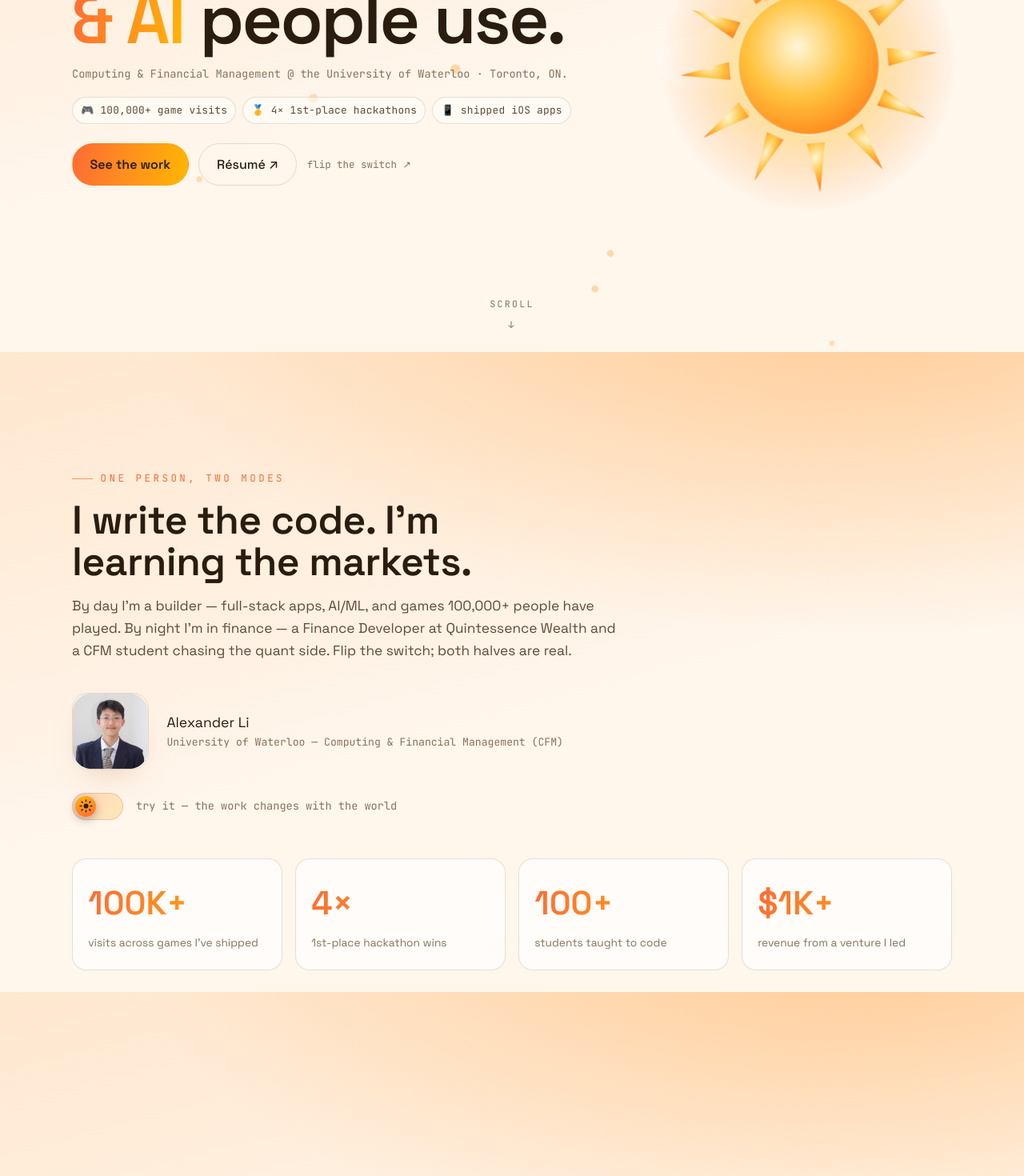
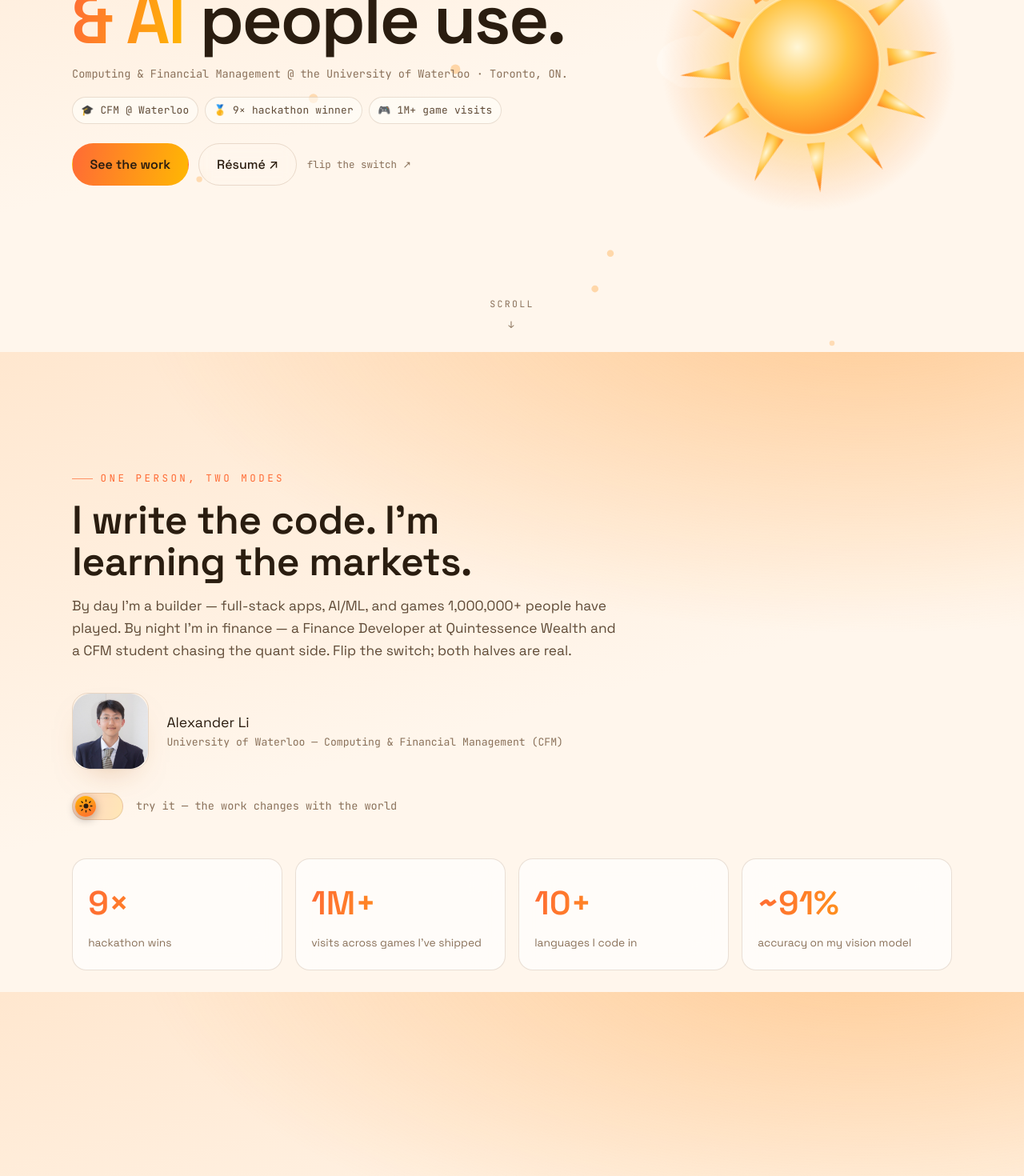
Before and after one commit to alexanderli07/website, a React (Vite) app: page / in a window 1280 px wide. Shown: the part 360-1830 px from the top of the page at 80% size. Built offline with nearby package versions, Linux system fonts and the light colour scheme.

Commit message:
update details of projects

```diff
--- a/index.html
+++ b/index.html
@@ -8,7 +8,7 @@
     <title>Alexander Li — Builder by day, quant by night</title>
     <meta
       name="description"
-      content="Alexander Li — Computing &amp; Financial Management @ University of Waterloo, Finance Developer at Quintessence Wealth. Games 100,000+ people have played, hackathon wins, and ML + full-stack work. Two worlds, one portfolio."
+      content="Alexander Li — Computing &amp; Financial Management @ University of Waterloo, Finance Developer at Quintessence Wealth. Games 1,000,000+ people have played, hackathon wins, and ML + full-stack work. Two worlds, one portfolio."
     />
     <meta name="author" content="Alexander Li" />
     <meta name="theme-color" content="#0b1020" />
@@ -19,7 +19,7 @@
     <meta property="og:title" content="Alexander Li — Builder by day, quant by night" />
     <meta
       property="og:description"
-      content="Games 100,000+ people have played, hackathon wins, ML + full-stack work, and a Finance Developer role at Quintessence Wealth — from a CFM student at the University of Waterloo."
+      content="Games 1,000,000+ people have played, hackathon wins, ML + full-stack work, and a Finance Developer role at Quintessence Wealth — from a CFM student at the University of Waterloo."
     />
     <meta property="og:image" content="https://alexanderli.dev/assets/images/AlexanderLi.png" />
     <meta name="twitter:card" content="summary_large_image" />
@@ -38,7 +38,7 @@
     <noscript>
       <div style="max-width: 720px; margin: 12vh auto; padding: 0 24px; font-family: system-ui; color: #e8ecf8; background:#0b1020;">
         <h1>Alexander Li</h1>
-        <p>Computing &amp; Financial Management @ University of Waterloo, Finance Developer at Quintessence Wealth. Game developer (100,000+ visits), hackathon winner, and ML / full-stack builder. Please enable JavaScript for the full experience, or reach me at
+        <p>Computing &amp; Financial Management @ University of Waterloo, Finance Developer at Quintessence Wealth. Game developer (1,000,000+ visits), hackathon winner, and ML / full-stack builder. Please enable JavaScript for the full experience, or reach me at
           <a style="color:#7cf" href="mailto:a565li@uwaterloo.ca">a565li@uwaterloo.ca</a>.</p>
       </div>
     </noscript>
--- a/src/components/Experience.tsx
+++ b/src/components/Experience.tsx
@@ -41,7 +41,7 @@ export function Experience() {
             >
               <div>
                 <div className="exp-period">{job.period}</div>
-                {job.current && <div className="exp-current">currently</div>}
+                {job.current && <div className="exp-current">current</div>}
                 <div className="exp-loc">{job.location}</div>
               </div>
               <div>
--- a/src/components/Hero.tsx
+++ b/src/components/Hero.tsx
@@ -5,7 +5,7 @@ import { profile, contact } from "../data/content";
 export function Hero() {
   const { world } = useWorld();
   const h = profile.headline[world];
-  const chips = profile.chips[world];
+  const chips = profile.chips;
 
   return (
     <section className="hero container" id="top">
--- a/src/components/MLDemo.tsx
+++ b/src/components/MLDemo.tsx
@@ -12,7 +12,7 @@ type Classifier = (text: string) => Promise<Array<{ label: string; score: number
 const SAMPLES = [
   "Alex ships polished, creative software fast.",
   "This portfolio is unbelievably boring and slow.",
-  "I built a game 100,000 people actually played.",
+  "I built a game 1,000,000 people actually played.",
 ];
 
 /**
--- a/src/data/content.ts
+++ b/src/data/content.ts
@@ -68,19 +68,16 @@ export const profile = {
     "Full-stack & AI developer, 4× first-place hackathon winner, and a Finance Developer at Quintessence Wealth — building at the line between code and capital.",
   location: "Toronto, Ontario, Canada",
   school: "University of Waterloo — Computing & Financial Management (CFM)",
-  // short status chips shown in the hero (replace the old portrait), per world
-  chips: {
-    day: ["🎮 100,000+ game visits", "🥇 4× 1st-place hackathons", "📱 shipped iOS apps"],
-    night: ["💼 Finance Dev @ Quintessence Wealth", "🎓 CFM @ Waterloo", "📊 Bloomberg Terminal"],
-  },
+  // short status chips shown in the hero (replace the old portrait) — same in both worlds
+  chips: ["🎓 CFM @ Waterloo", "🥇 9× hackathon winner", "🎮 1M+ game visits"],
 };
 
 /** Headline stats (Alexander's own claims, from the résumé). */
 export const stats = [
-  { value: "100K+", label: "visits across games I've shipped" },
-  { value: "4×", label: "1st-place hackathon wins" },
-  { value: "100+", label: "students taught to code" },
-  { value: "$1K+", label: "revenue from a venture I led" },
+  { value: "9×", label: "hackathon wins" },
+  { value: "1M+", label: "visits across games I've shipped" },
+  { value: "10+", label: "languages I code in" },
+  { value: "~91%", label: "accuracy on my vision model" },
 ];
 
 /* ============================================================================
@@ -166,42 +163,6 @@ export const experience: Job[] = [
    ========================================================================== */
 export const dayProjects: Project[] = [
   {
-    id: "alphia",
-    title: "Alphia",
-    blurb:
-      "A Chrome extension that reads any store's products and uses AI to generate realistic outfit previews on your own photo.",
-    highlight: "Sub-300 ms AI previews",
-    problem:
-      "Online shopping makes you imagine how something looks on you. I wanted to remove the imagining.",
-    approach:
-      "Built a Manifest Chrome extension that scrapes product metadata from arbitrary e-commerce sites via dynamic DOM parsing, with an Express.js proxy securely calling the Gemini API to compose your photo with product images.",
-    outcome:
-      "AI outfit previews and styling feedback in the browser — and after optimizing data flow across extension, frontend and backend, sub-300 ms latency.",
-    tags: ["JavaScript", "React", "Vite", "Express.js", "Gemini API"],
-    year: "2026 – present",
-    image: "", // TODO: add a screenshot / demo GIF
-    links: [], // TODO: add repo / demo
-    world: "day",
-  },
-  {
-    id: "saight",
-    title: "saight",
-    blurb:
-      "Hands-free assistive vision: a CV model that recognizes objects and answers spoken queries about your surroundings.",
-    highlight: "🥇 1st Place — DeltaHacks X",
-    problem:
-      "Could a camera + a voice be eyes for someone who can't rely on their own?",
-    approach:
-      "Implemented a computer-vision model with TensorFlow and OpenCV, with offline speech-to-text so it works hands-free via voice commands.",
-    outcome:
-      "~91% object-recognition accuracy, end-to-end latency cut by ~35%, supporting 100+ unique object queries on stage — and 1st place at DeltaHacks X.",
-    tags: ["Python", "OpenCV", "TensorFlow", "Computer Vision"],
-    year: "Jan 2024",
-    image: "/assets/images/dragonflai.png",
-    links: [],
-    world: "day",
-  },
-  {
     id: "dragonflai",
     title: "dragonfl.ai",
     blurb:
@@ -220,41 +181,6 @@ export const dayProjects: Project[] = [
     world: "day",
   },
   {
-    id: "mediscan",
-    title: "MediScan",
-    blurb:
-      "A free web tool that flags possible pneumonia from chest X-rays using a model trained on collected scans.",
-    highlight: "ML on medical imaging",
-    problem:
-      "Radiology isn't equally accessible everywhere. Could a model give a fast, free first-pass read of a chest X-ray?",
-    approach:
-      "Users sign up and upload an X-ray; a model trained on collected chest scans returns real-time analysis and highlights areas to check.",
-    outcome:
-      "A working, accessible classifier — and my first lesson in the discipline ML really demands. [TODO: add your real test accuracy / AUC.]",
-    tags: ["Machine Learning", "Medical Imaging", "Classification"],
-    year: "Dec 2022",
-    image: "/assets/images/MediScan.png",
-    links: [],
-    world: "day",
-  },
-  {
-    id: "freshvision",
-    title: "FreshVision",
-    blurb:
-      "Cameras in your fridge photograph produce on a schedule; an ML model flags ripeness and suggests recipes before food is wasted.",
-    highlight: "Cuts food waste with CV",
-    problem: "Food goes bad at the back of the fridge because we forget it's there. What if the fridge kept watch?",
-    approach:
-      "Cameras photograph produce every few hours and send images to an ML model and web app that determine ripeness and suggest recipes.",
-    outcome:
-      "An end-to-end system on a real, global problem — sensing, a model, and an app that turns a prediction into an action.",
-    tags: ["Machine Learning", "Computer Vision", "IoT"],
-    year: "Aug 2023",
-    image: "/assets/images/FreshVision.png",
-    links: [],
-    world: "day",
-  },
-  {
     id: "invisibilis",
     title: "invīsibilis",
     blurb:
@@ -264,7 +190,7 @@ export const dayProjects: Project[] = [
     approach:
       "Engineered lidar-based visibility mechanics in Lua, optimizing game logic and rendering loops so the maze and monsters only exist for a moment after each scan.",
     outcome:
-      "10,000+ players on this prototype alone — part of 100,000+ visits across my games — and Best Game Mechanic at AngelHacks. Its reveal mechanic is the metaphor behind this site.",
+      "10,000+ players on this prototype alone — part of 1,000,000+ visits across my games — and Best Game Mechanic at AngelHacks. Its reveal mechanic is the metaphor behind this site.",
     tags: ["Roblox Studio", "Lua", "Game Mechanic"],
     year: "2022 – present",
     image: "/assets/images/invisibilis.png",
@@ -286,58 +212,20 @@ export const dayProjects: Project[] = [
     world: "day",
   },
   {
-    id: "journeymate",
-    title: "JourneyMate",
-    blurb: "A Discord bot that plans whole trips — destinations, hotels, attractions and budget — via the GPT API.",
-    highlight: "GPT-powered trip planning",
-    problem: "Planning a trip means juggling a dozen tabs. I wanted it to be one conversation where people already hang out.",
-    approach: "Built with JavaScript and Discord.js, wired to OpenAI's GPT API to turn preferences into a full itinerary and budget.",
-    outcome: "Turns a vague 'somewhere warm, not too pricey' into an actual plan.",
-    tags: ["JavaScript", "Discord.js", "OpenAI API", "LLM"],
-    year: "Apr 2023",
-    image: "/assets/images/JourneyMate.png",
-    links: [],
-    world: "day",
-  },
-  {
-    id: "hopelink",
-    title: "HopeLink",
-    blurb: "A low-bandwidth communication system for disaster zones — locate food, water and safe areas when infrastructure is gone.",
-    highlight: "Engineering under hard constraints",
-    problem: "How do people coordinate when the network is barely there?",
-    approach: "Built a system using minimal data services so users anywhere can find resources, flag safe/unsafe areas, and chat on almost no bandwidth.",
-    outcome: "A study in designing for the worst case: graceful degradation and resilience as a first-class feature.",
-    tags: ["Systems", "Networking", "Full-stack"],
-    year: "May 2023",
-    image: "/assets/images/HopeLink.png",
-    links: [],
-    world: "day",
-  },
-  {
-    id: "turner-fenton-sac",
-    title: "Turner Fenton SAC",
-    blurb: "The official website for my school's Student Activity Council — team, events, gallery and applications.",
-    highlight: "Shipped & maintained for the school",
-    problem: "Our Student Activity Council had no central home — events and applications were scattered.",
-    approach: "As an exec I designed and built the site: team intro, events, photo gallery, contact and an application section.",
-    outcome: "A live product the whole school uses, which I still manage and update.",
-    tags: ["Web Development", "Frontend"],
-    year: "2022 – present",
-    image: "/assets/images/Turner-Fenton-SAC.png",
-    links: [],
-    world: "day",
-  },
-  {
-    id: "nova",
-    title: "Nova — The Book Suggester",
-    blurb: "My very first hackathon project: book recommendations from your borrowing history.",
-    highlight: "Where it started — 2020",
-    problem: "My first hackathon, and my first taste of using data about the past to suggest something for the future.",
-    approach: "Built a recommender that suggests books from a reader's borrow history.",
-    outcome: "Modest — but the origin point of everything that followed.",
-    tags: ["Recommendation", "Data", "First Project"],
-    year: "Aug 2020",
-    image: "/assets/images/nova.png",
+    id: "saight",
+    title: "saight",
+    blurb:
+      "Hands-free assistive vision: a CV model that recognizes objects and answers spoken queries about your surroundings.",
+    highlight: "🥇 1st Place — DeltaHacks X",
+    problem:
+      "Could a camera + a voice be eyes for someone who can't rely on their own?",
+    approach:
+      "Implemented a computer-vision model with TensorFlow and OpenCV, with offline speech-to-text so it works hands-free via voice commands.",
+    outcome:
+      "~91% object-recognition accuracy, end-to-end latency cut by ~35%, supporting 100+ unique object queries on stage — and 1st place at DeltaHacks X.",
+    tags: ["Python", "OpenCV", "TensorFlow", "Computer Vision"],
+    year: "Jan 2024",
+    image: "",
     links: [],
     world: "day",
   },
@@ -463,5 +351,5 @@ export const contact = {
 export const bridgeCopy = {
   kicker: "One person, two modes",
   title: "I write the code. I'm learning the markets.",
-  body: "By day I'm a builder — full-stack apps, AI/ML, and games 100,000+ people have played. By night I'm in finance — a Finance Developer at Quintessence Wealth and a CFM student chasing the quant side. Flip the switch; both halves are real.",
+  body: "By day I'm a builder — full-stack apps, AI/ML, and games 1,000,000+ people have played. By night I'm in finance — a Finance Developer at Quintessence Wealth and a CFM student chasing the quant side. Flip the switch; both halves are real.",
 };
--- a/src/styles/global.css
+++ b/src/styles/global.css
@@ -271,7 +271,9 @@ main { position: relative; z-index: 1; }
 /* =============================================================================
    NAV
    ========================================================================== */
-.nav { position: fixed; inset: 0 0 auto 0; z-index: 50; padding-top: 0.9rem; }
+.nav { position: fixed; inset: 0 0 auto 0; z-index: 50; padding-top: 0.9rem; transition: opacity 0.3s ease, transform 0.3s ease; }
+/* hide the nav while a case-study dialog is open (it sits outside the modal's stacking context) */
+body[data-modal-open] .nav { opacity: 0; transform: translateY(-110%); pointer-events: none; }
 .nav-inner {
   display: flex; align-items: center; justify-content: space-between; gap: 1rem;
   padding: 0.55rem 0.7rem 0.55rem 1.2rem;
```
Also changed, not shown: src/components/CaseStudy.tsx (+11 -0 lines), 2 other files (tests, documents, lock files or other folders).
